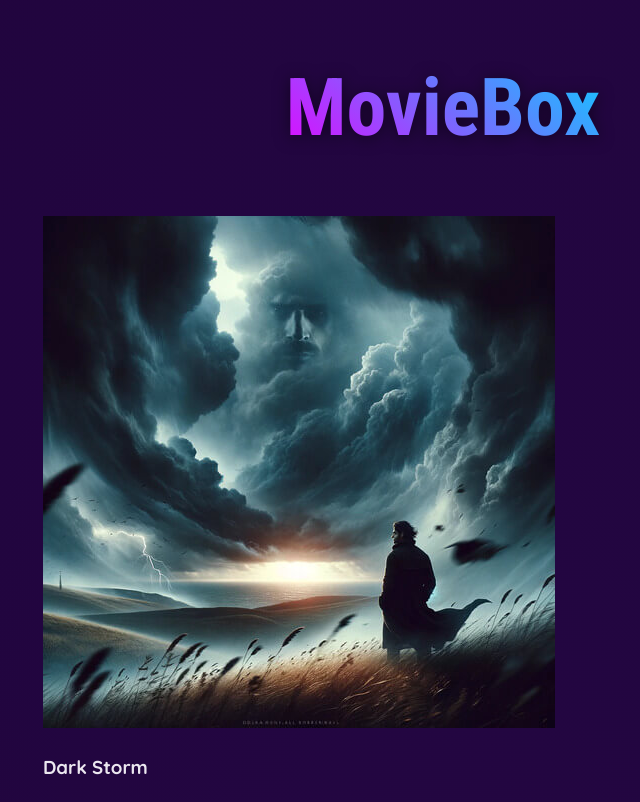
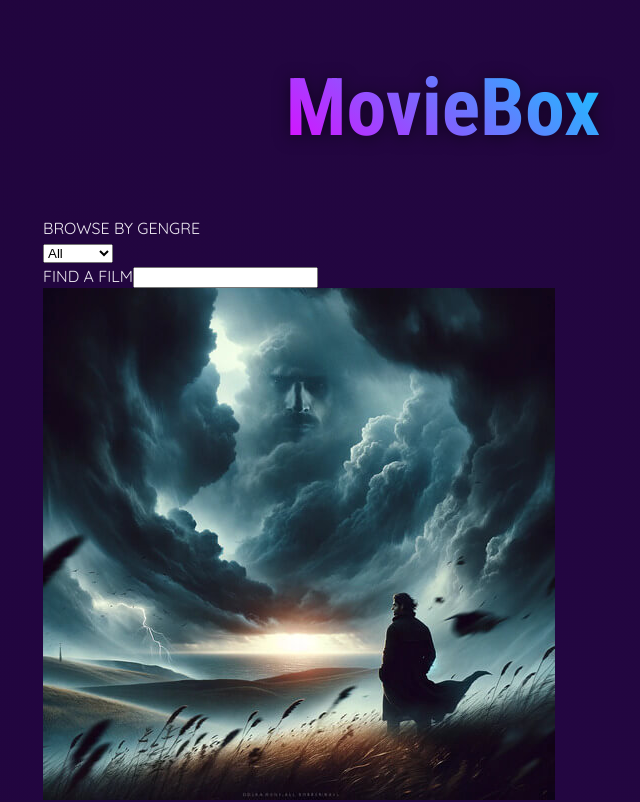
Before and after one commit to AnthonyEsber/moviebox, a React (Vite) app: page / in a window 1280 px wide. Shown: the top 802 px of the page, without its empty margins (197-837 px from the left). Built offline with nearby package versions, Linux system fonts and the light colour scheme.

Commit message:
feat: added filtering functionality

```diff
--- a/src/app/App.jsx
+++ b/src/app/App.jsx
@@ -1,8 +1,10 @@
-import Card from '../components/Card/Card.jsx';
+import FilterableMovieList from '../components/FilterableMovieList/FilterableMovieList.jsx';
 import { useJsonLoad } from '../hooks/useJsonLoad';
 
 function App() {
   const { data: movies, loading, error } = useJsonLoad();
+
+  console.log(movies);
   return (
     <div>
       <header>
@@ -11,10 +13,7 @@ function App() {
       <main>
         <div className="main-content">
           {loading && <p>Loading...</p>}
-          {movies &&
-            movies.map((movie) => {
-              return <Card key={movie.id} movie={movie} />;
-            })}
+          {movies.length > 0 && <FilterableMovieList movies={movies} />}
           {error && <p>{error}</p>}
         </div>
       </main>
--- /dev/null
+++ b/src/components/DropdownMenu/DropdownMenu.jsx
@@ -0,0 +1,24 @@
+function DropdownMenu({ selectedGenre, onSelectedGenreChange, genres }) {
+  return (
+    <div className="movies-search-dropdown">
+      <select
+        value={selectedGenre}
+        onChange={(e) => {
+          onSelectedGenreChange(e.target.value);
+          console.log(e.target.value);
+        }}
+      >
+        <option key="all" value="">
+          All
+        </option>
+        {genres.map((genre) => (
+          <option key={genre} value={genre}>
+            {genre.charAt(0).toUpperCase() + genre.slice(1)}
+          </option>
+        ))}
+      </select>
+    </div>
+  );
+}
+
+export default DropdownMenu;
--- /dev/null
+++ b/src/components/FilterableMovieList/FilterableMovieList.jsx
@@ -0,0 +1,23 @@
+import { useState } from 'react';
+import MovieList from '../MovieList/MovieList';
+import SearchFilters from '../SearchFilters/SearchFilters';
+
+function FilterableMovieList({ movies }) {
+  const genres = [...new Set(movies.map((movie) => movie.genre))];
+  const [filterTitle, setFilterTitle] = useState('');
+  const [selectedGenre, setSelectedGenre] = useState('');
+
+  return (
+    <div>
+      <SearchFilters
+        filterTitle={filterTitle}
+        genres={genres}
+        selectedGenre={selectedGenre}
+        onFilterTitleChange={setFilterTitle}
+        onSelectedGenreChange={setSelectedGenre}
+      />
+      <MovieList selectedGenre={selectedGenre} filterTitle={filterTitle} movies={movies} />
+    </div>
+  );
+}
+export default FilterableMovieList;
--- /dev/null
+++ b/src/components/MovieList/MovieList.jsx
@@ -0,0 +1,23 @@
+import Card from '../Card/Card';
+
+export function MovieList({ movies, filterTitle, selectedGenre }) {
+  return (
+    <div>
+      {movies
+        .filter((movie) => {
+          const title = movie.title.toLowerCase() ?? '';
+          const filter = (filterTitle ?? '').toLowerCase();
+
+          const matchesTitle = title.includes(filter);
+          const matchesGenre = selectedGenre === '' ? true : movie.genre === selectedGenre;
+
+          return matchesTitle && matchesGenre;
+        })
+        .map((movie) => (
+          <Card key={movie.id} movie={movie} />
+        ))}
+    </div>
+  );
+}
+
+export default MovieList;
--- a/src/components/SearchFilters/SearchFilters.jsx
+++ b/src/components/SearchFilters/SearchFilters.jsx
@@ -0,0 +1,30 @@
+import DropdownMenu from '../DropdownMenu/DropdownMenu';
+
+function SearchFilters({
+  genres,
+  filterTitle,
+  onFilterTitleChange,
+  selectedGenre,
+  onSelectedGenreChange,
+}) {
+  return (
+    <div className="movies-search">
+      <form>
+        <span>BROWSE BY GENGRE</span>
+        <DropdownMenu
+          selectedGenre={selectedGenre}
+          onSelectedGenreChange={onSelectedGenreChange}
+          genres={genres}
+        />
+        <span>FIND A FILM</span>
+        <input
+          type="text"
+          value={filterTitle}
+          onChange={(e) => onFilterTitleChange(e.target.value)}
+        />
+      </form>
+    </div>
+  );
+}
+
+export default SearchFilters;
--- a/src/hooks/useJsonLoad.js
+++ b/src/hooks/useJsonLoad.js
@@ -1,13 +1,13 @@
 import { useEffect, useState } from 'react';
 
 export function useJsonLoad() {
-  const [data, setData] = useState([{}]);
+  const [data, setData] = useState([]);
   const [loading, setLoading] = useState(false);
   const [error, setError] = useState(null);
 
   useEffect(() => {
     setLoading(true);
-    setData([{}]);
+    setData([]);
     setError(null);
     fetch('/json/movies.json')
       .then((res) => {
```
Also changed, not shown: src/components/FilterableMovieList/FilterableMovieList.css (added), src/components/MovieList/MovieList.css (added).
